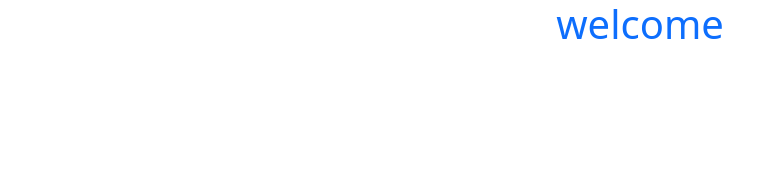
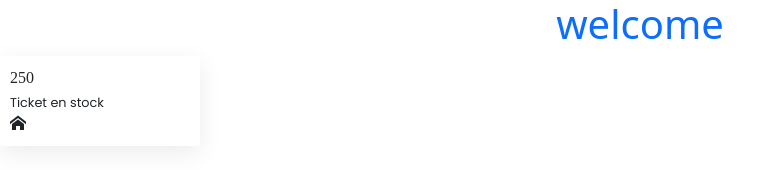
Before and after one commit to LouayBeltifa/MyTickets, an Angular app in the folder MyTickets/: page / in a window 1280 px wide. Shown: the top 196 px of the page, without its empty margins (0-775 px from the left). Built offline with nearby package versions, Linux system fonts and the light colour scheme.

Commit message:
create ticketComponent in genericComponent

```diff
--- a/MyTickets/package.json
+++ b/MyTickets/package.json
@@ -25,7 +25,7 @@
     "zone.js": "~0.11.4"
   },
   "devDependencies": {
-    "@angular-devkit/build-angular": "~13.1.4",
+    "@angular-devkit/build-angular": "^13.3.0",
     "@angular/cli": "~13.1.4",
     "@angular/compiler-cli": "~13.1.0",
     "@types/jasmine": "~3.10.0",
--- a/MyTickets/src/app/app.component.html
+++ b/MyTickets/src/app/app.component.html
@@ -1,3 +1,6 @@
 <div>
     <h1 class="text-primary text-center">welcome</h1>
 </div>
+<div>
+    <app-ticket-widget></app-ticket-widget>
+</div>
--- a/MyTickets/src/app/app.module.ts
+++ b/MyTickets/src/app/app.module.ts
@@ -4,10 +4,12 @@ import { BrowserModule } from '@angular/platform-browser';
 import { AppRoutingModule } from './app-routing.module';
 import { AppComponent } from './app.component';
 import { BrowserAnimationsModule } from '@angular/platform-browser/animations';
-
+import { TicketWidgetComponent } from './shared/components/genericComponents/ticket-widget/ticket-widget.component';
 @NgModule({
   declarations: [
-    AppComponent
+    AppComponent,
+    TicketWidgetComponent
+
   ],
   imports: [
     BrowserModule,
--- /dev/null
+++ b/MyTickets/src/app/shared/components/genericComponents/ticket-widget/ticket-widget.component.html
@@ -0,0 +1,9 @@
+<div class="card">
+    <div class="item">
+        <div class="number">250</div>
+        <div class="ticketStatu">Ticket en stock</div>
+    </div>
+    <div class="ticketIcon">
+        <span class="icon icon-home"></span>
+    </div>
+</div>
--- /dev/null
+++ b/MyTickets/src/app/shared/components/genericComponents/ticket-widget/ticket-widget.component.scss
@@ -0,0 +1,24 @@
+.card{
+    position: relative;
+    padding:10px;
+    display: flex;
+    justify-content: space-between;
+    box-shadow: 0 7px 25px rgba(0,0,0,0.08);
+    border-style: none;
+    max-width: 200px;
+
+     .number{
+        font-family: 'PoppinsExB' ;
+        font-size: 1rem;
+
+    }
+    .ticketStatu{
+        font-family: 'PoppinsRegular';
+        font-size: 0.8rem;
+        margin-top: 3px;
+    }
+
+
+
+
+}
--- /dev/null
+++ b/MyTickets/src/app/shared/components/genericComponents/ticket-widget/ticket-widget.component.ts
@@ -0,0 +1,15 @@
+import { Component, OnInit } from '@angular/core';
+
+@Component({
+  selector: 'app-ticket-widget',
+  templateUrl: './ticket-widget.component.html',
+  styleUrls: ['./ticket-widget.component.scss']
+})
+export class TicketWidgetComponent implements OnInit {
+
+  constructor() { }
+
+  ngOnInit(): void {
+  }
+
+}
```
Also changed, not shown: 2 other files (tests, documents, lock files or other folders).
